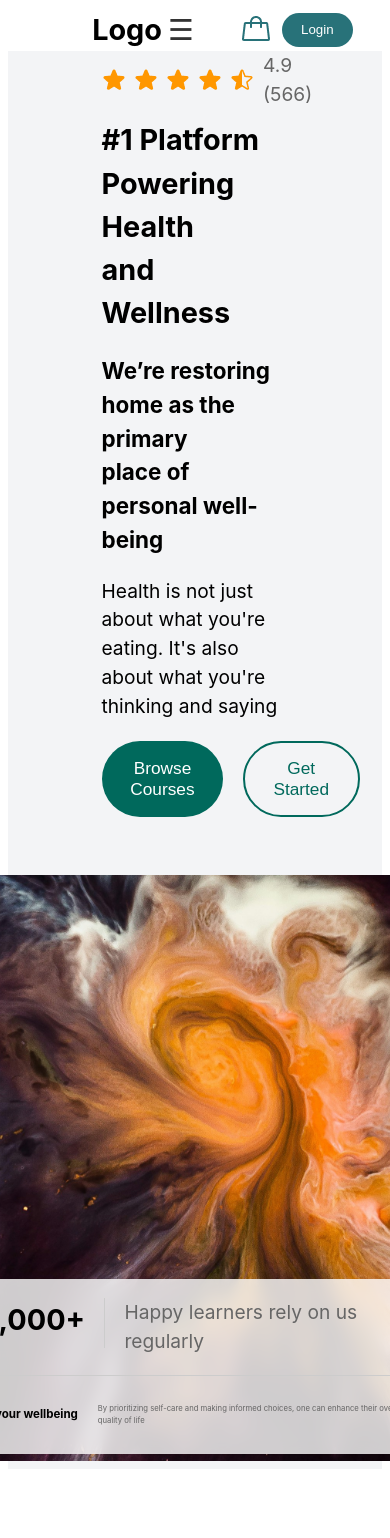
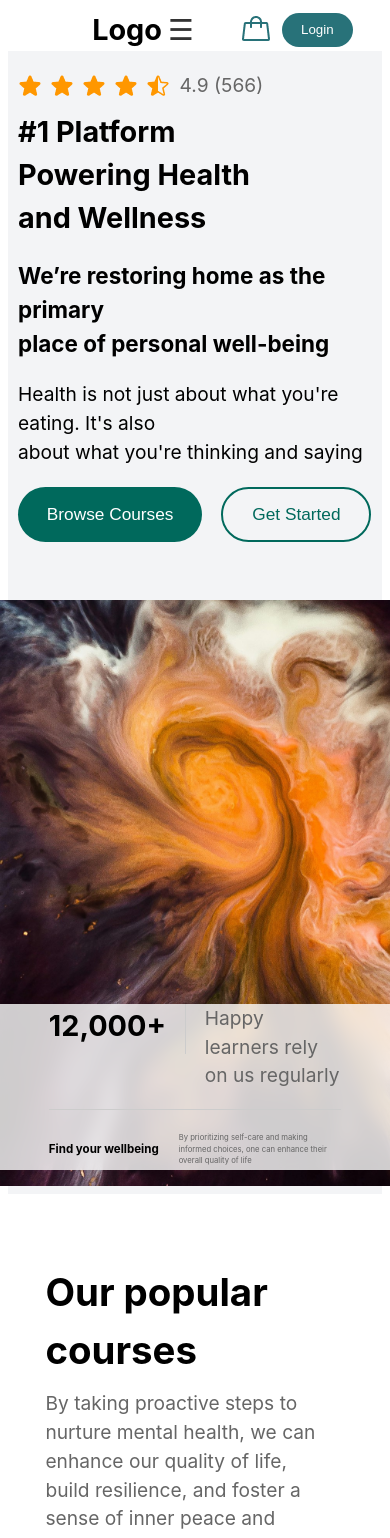
Before and after one commit to arafatanjan/pinemesh, a React (Vite) app: page / in a window 390 px wide. Shown: the top 1538 px of the page. Built offline with nearby package versions, Linux system fonts and the light colour scheme.

Commit message:
first commit

```diff
--- a/src/components/CoursesSection.css
+++ b/src/components/CoursesSection.css
@@ -68,10 +68,16 @@
 }
 
 @media (max-width: 768px) {
+  .courses-section {
+    padding: 2rem 0;
+    width: 80%;
+  }
+
   .courses-section-header {
     flex-direction: column;
   }
   .courses-carousel {
     flex-direction: column;
   }
+
 }
--- a/src/components/FeatureSection.css
+++ b/src/components/FeatureSection.css
@@ -9,6 +9,9 @@
   justify-content: space-between;
   gap: 3rem;
   padding: 0rem;
+}
+.features-content-left {
+  width: 60%
 }
 
 .features-section h2 {
@@ -119,6 +122,11 @@
   .features-content {
     flex-direction: column;
   }
+
+  .features-content-left {
+    width: 80%
+  }
+
   .features-image {
     width: 100%;
 
--- a/src/components/FeaturesSection.jsx
+++ b/src/components/FeaturesSection.jsx
@@ -61,7 +61,7 @@ const FeaturesSection = () => {
 
       <div className="features-content">
 
-        <div style={{ width: '60%'}}>
+        <div className="features-content-left">
         <h2>We provide...</h2>
            <ul className="features-list">
         {features.map((feature) => (
--- a/src/components/Footer.css
+++ b/src/components/Footer.css
@@ -84,19 +84,23 @@ margin: auto;
 
 @media (max-width: 768px) {
   .footer-sections {
-    flex-direction: column; /* Stack columns vertically */
+    flex-direction: column;
     align-items: flex-start;
-    gap: 1.5rem; /* Add spacing between sections */
+    gap: 1.5rem;
   }
 
   .footer-column {
-    flex: none; /* Remove equal width constraint */
-    width: 100%; /* Full width for each column */
+    flex: none;
+    width: 100%;
   }
 
   .footer-social {
     margin-top: 2rem;
     text-align: center;
+  }
+
+  .footer-social{
+    flex-direction: column;
   }
 
   .social-icons {
--- a/src/components/HeroSection.css
+++ b/src/components/HeroSection.css
@@ -176,4 +176,16 @@
   .hero-section {
     flex-direction: column;
   }
+
+  .hero-content {
+    max-width: 100%;
+    text-align: left;
+    padding-left: 10px;
+    margin-top: 20px;
+  }
+    .stats-banner {
+      max-width: 90%;
+      padding: 0 20%;
+    }
+
 }
```
